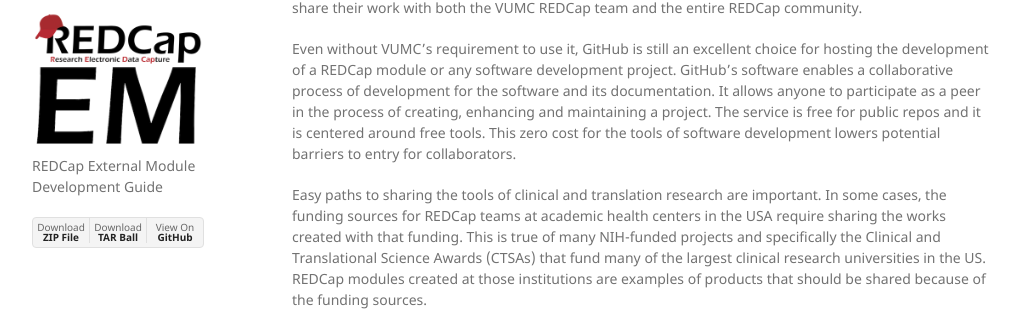
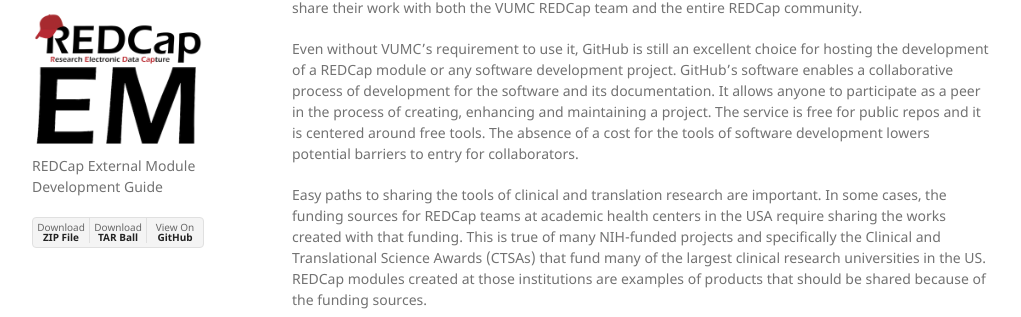
Before and after one commit to ctsit/redcap_external_module_development_guide, a Jekyll site: the page built from docs/guide_for_admins_and_devs.md, in a window 1280 px wide and 900 px high, scrolled down 5680 px. Shown: the part 221-538 px from the top of the window, without its empty margins (128-1149 px from the left). Built offline with Jekyll 4.4.1, drawn with Linux system fonts in a browser that asks for light colours.

Commit message:
Update docs/guide_for_admins_and_devs.md
Co-Authored-By: Kyle Chesney <kyle.2493@gmail.com>

```diff
--- a/docs/guide_for_admins_and_devs.md
+++ b/docs/guide_for_admins_and_devs.md
@@ -124,7 +124,7 @@ One of the big players in source code hosting is [GitHub.com](https://github.com
 
 VUMC requires REDCap modules that want to be included in the REDCap Repo to be hosted in publicly-accessible software repositories on GitHub. This makes it simple for REDCap community members to share their work with both the VUMC REDCap team and the entire REDCap community.
 
-Even without VUMC's requirement to use it, GitHub is still an excellent choice for hosting the development of a REDCap module or any software development project. GitHub's software enables a collaborative process of development for the software and its documentation. It allows anyone to participate as a peer in the process of creating, enhancing and maintaining a project. The service is free for public repos and it is centered around free tools. This zero cost for the tools of software development lowers potential barriers to entry for collaborators.
+Even without VUMC's requirement to use it, GitHub is still an excellent choice for hosting the development of a REDCap module or any software development project. GitHub's software enables a collaborative process of development for the software and its documentation. It allows anyone to participate as a peer in the process of creating, enhancing and maintaining a project. The service is free for public repos and it is centered around free tools. The absence of a cost for the tools of software development lowers potential barriers to entry for collaborators.
 
 Easy paths to sharing the tools of clinical and translation research are important. In some cases, the funding sources for REDCap teams at academic health centers in the USA require sharing the works created with that funding. This is true of many NIH-funded projects and specifically the Clinical and Translational Science Awards (CTSAs) that fund many of the largest clinical research universities in the US. REDCap modules created at those institutions are examples of products that should be shared because of the funding sources.
 
```
